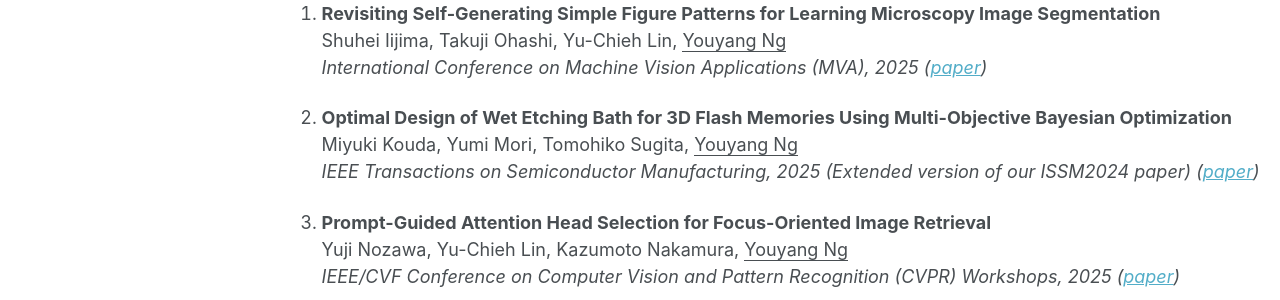
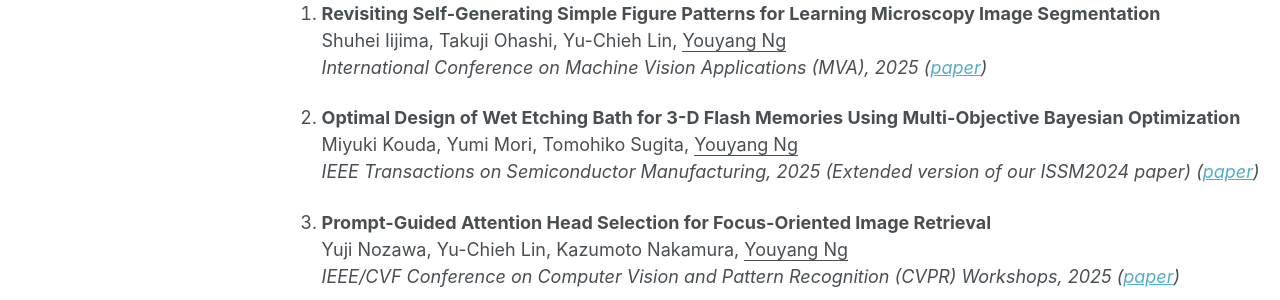
Before and after one commit to yy29/yy29.github.io, a Jekyll site: the page built from _pages/publications.md, in a window 1280 px wide and 900 px high, scrolled down 2478 px. Shown: the part 153-453 px from the top of the window. Built offline with Jekyll 4.4.1, drawn with Linux system fonts in a browser that asks for light colours.

Commit message:
Update publications.md

```diff
--- a/_pages/publications.md
+++ b/_pages/publications.md
@@ -103,7 +103,7 @@ Shuhei Iijima, Osamu Yamane, <ins>Youyang Ng</ins>, Yu-Chieh Lin, Takuji Ohashi,
 Shuhei Iijima, Takuji Ohashi, Yu-Chieh Lin, <ins>Youyang Ng</ins>
 *International Conference on Machine Vision Applications (MVA), 2025 ([paper](https://ieeexplore.ieee.org/document/11175084))*
 
-1. **Optimal Design of Wet Etching Bath for 3D Flash Memories Using Multi-Objective Bayesian Optimization**
+1. **Optimal Design of Wet Etching Bath for 3-D Flash Memories Using Multi-Objective Bayesian Optimization**
 Miyuki Kouda, Yumi Mori, Tomohiko Sugita, <ins>Youyang Ng</ins>
 *IEEE Transactions on Semiconductor Manufacturing, 2025 (Extended version of our ISSM2024 paper) ([paper](https://ieeexplore.ieee.org/document/11002558))*
 
```
